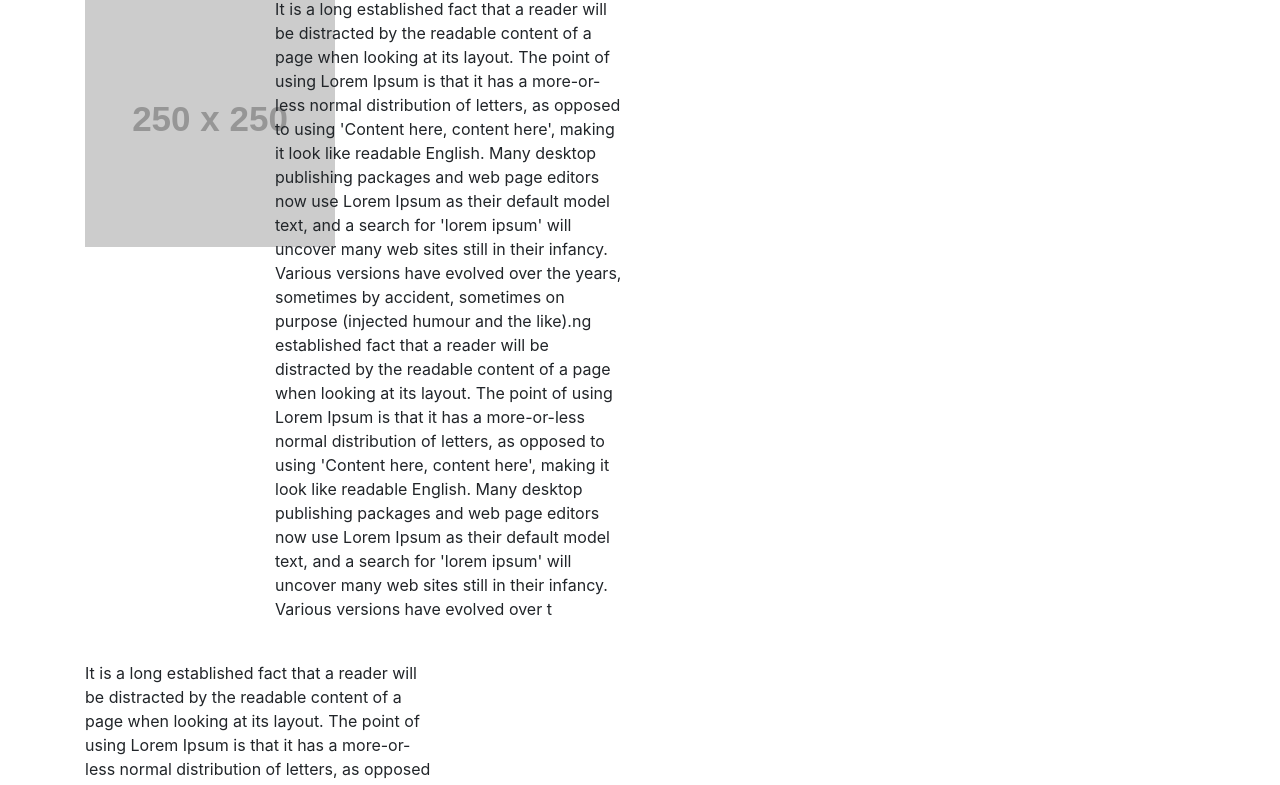
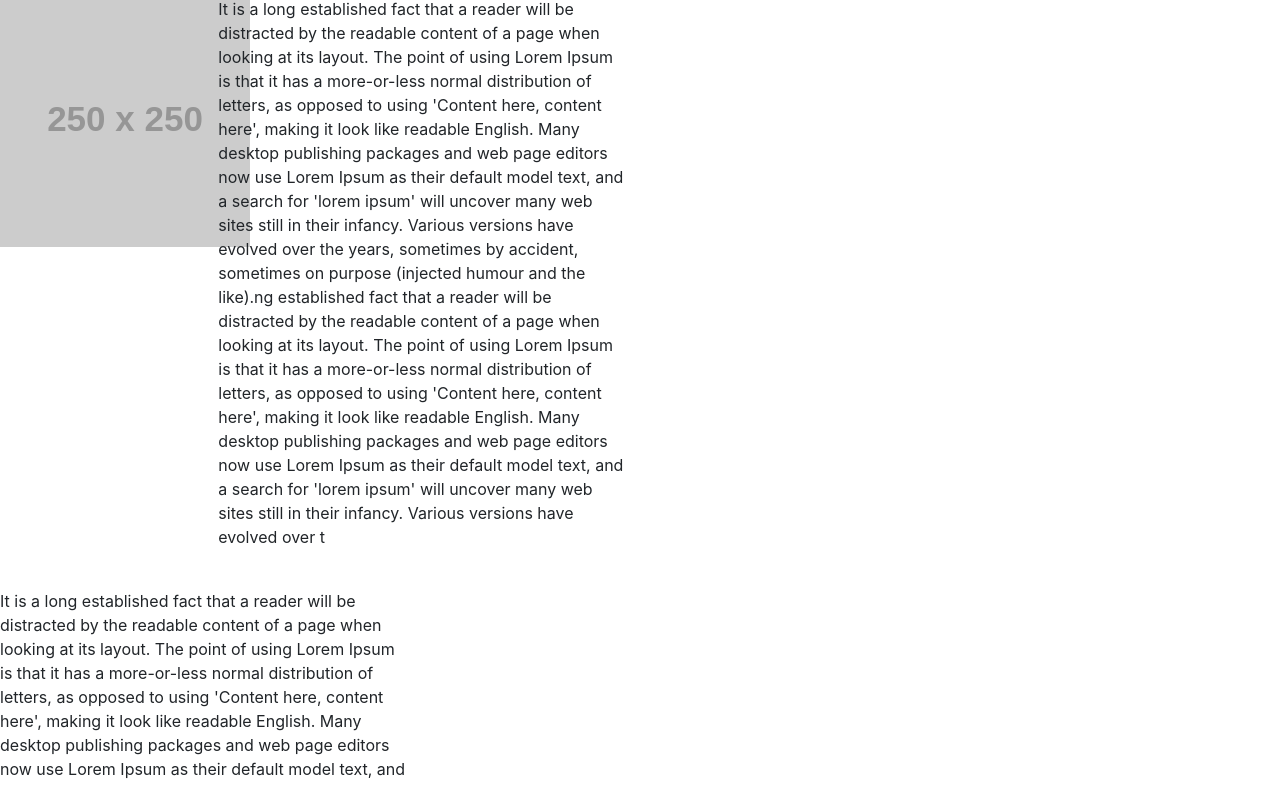
Before and after one commit to bakerquil/Portfolio, a plain HTML site: page index.html in a window 1280 px wide. Shown: the part 121-906 px from the top of the page. Drawn offline with nearby package versions, Linux system fonts and the light colour scheme; placeholder pictures from the web are drawn by us.

Commit message:
changed container to cloat, having trouble with media classes

```diff
--- a/index.html
+++ b/index.html
@@ -21,7 +21,7 @@
           </nav>
 
           <body>
-              <div class="container">
+              <div class="container-float">
                  <div class="row">
                     <div class="col-md-7">
                       <h1>About Me</h1>
```
